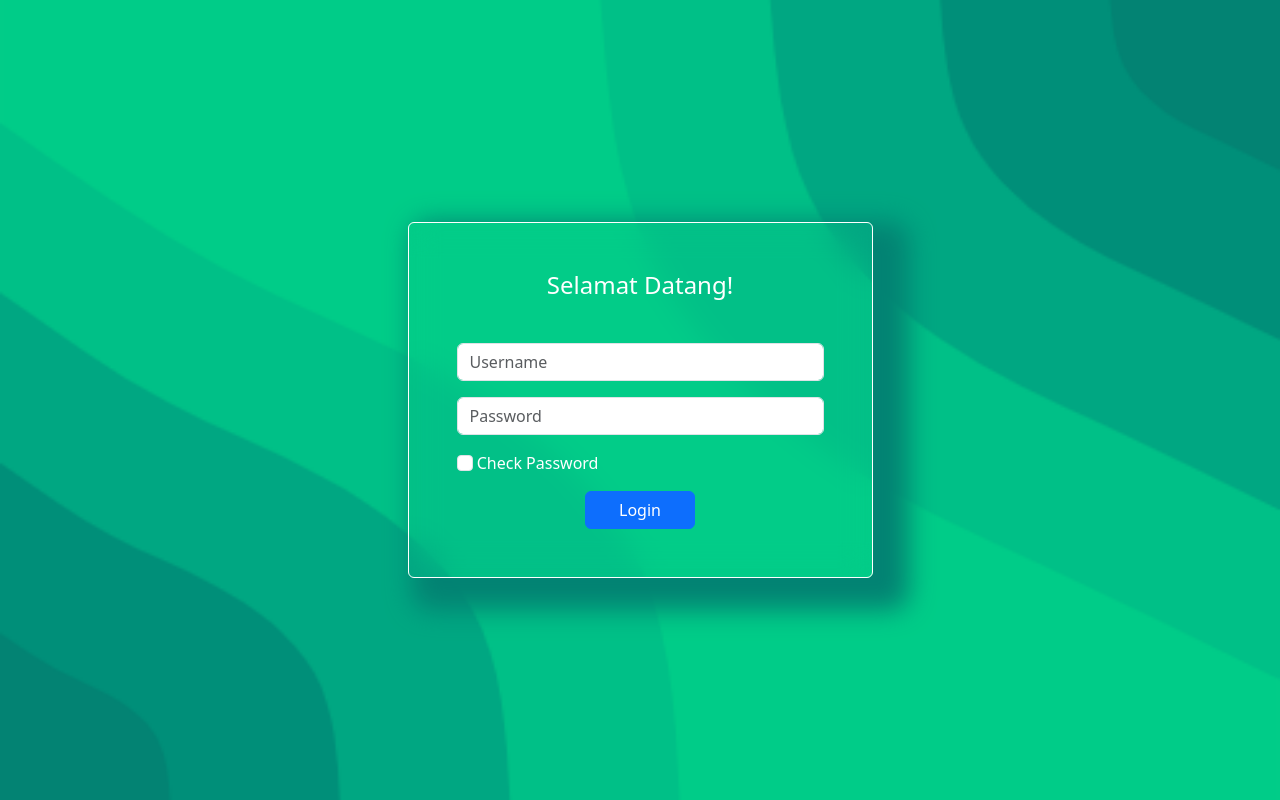
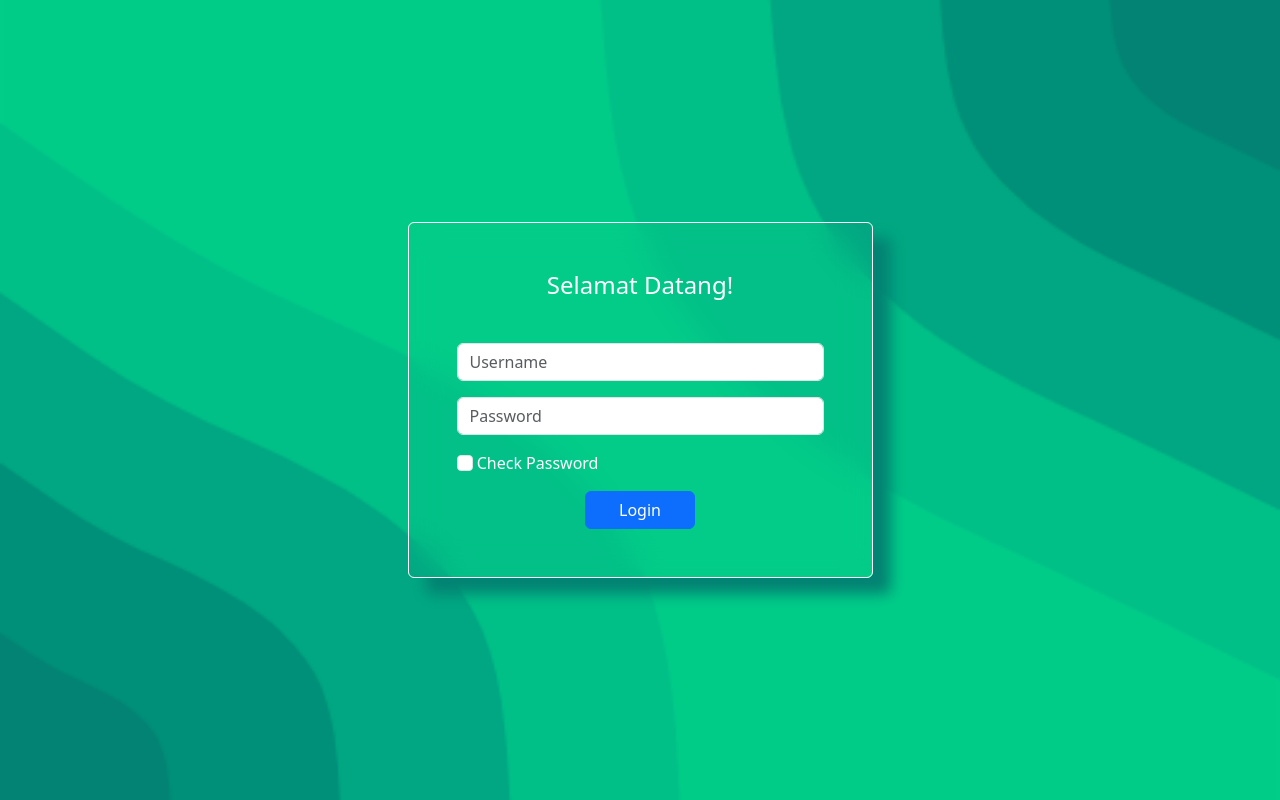
Before and after one commit to rifqigenta/final-pp, a CodeIgniter 4 app: template app/Views/kasir/main/login.php in a window 1280 px wide. Run offline with PHP 8.4 and a stand-in for CodeIgniter, Linux system fonts and the light colour scheme; the template is opened without the code that fills it: most values are stand-ins (such as "Sample title", 1, 10 or a date in 2020); some libraries are stand-ins or nearby versions.

Commit message:
update tampilan login kasir

```diff
--- a/app/Views/kasir/main/login.php
+++ b/app/Views/kasir/main/login.php
@@ -25,17 +25,14 @@
     background-color: #ffffff02;
     backdrop-filter: blur(15px);
     border-color: #FFFFFF;
-    box-shadow: #038373 20px 16px 26px 16px;
+    /* box-shadow: #038373 20px 16px 26px 16px; */
+    box-shadow: #038373 18px 16px 14px;
     box-shadow: blur;
   }
 </style>
 </head>
 
 <body style="display: flex; justify-content: center; align-items: center; width: 100%; height: 100vh;">
-
-<div class="hehe">
-
-</div>
 
     <div class="container">
 
```
